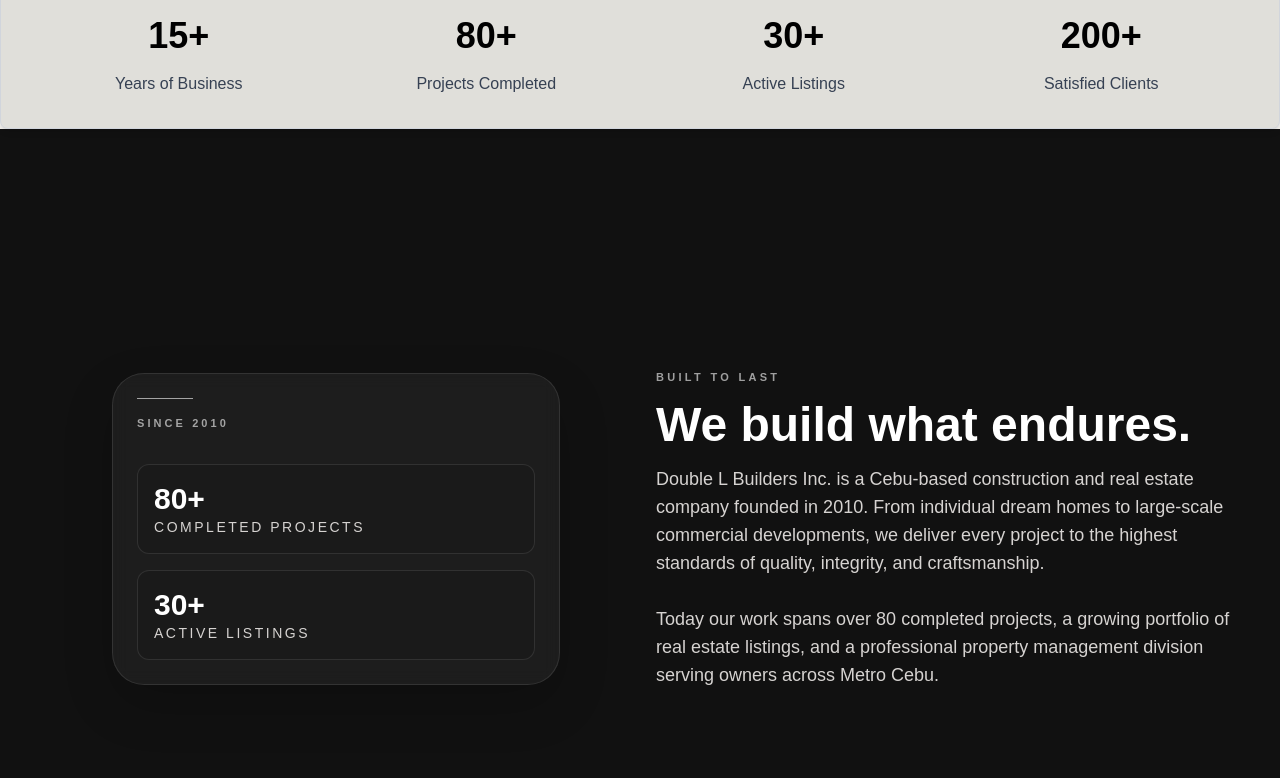
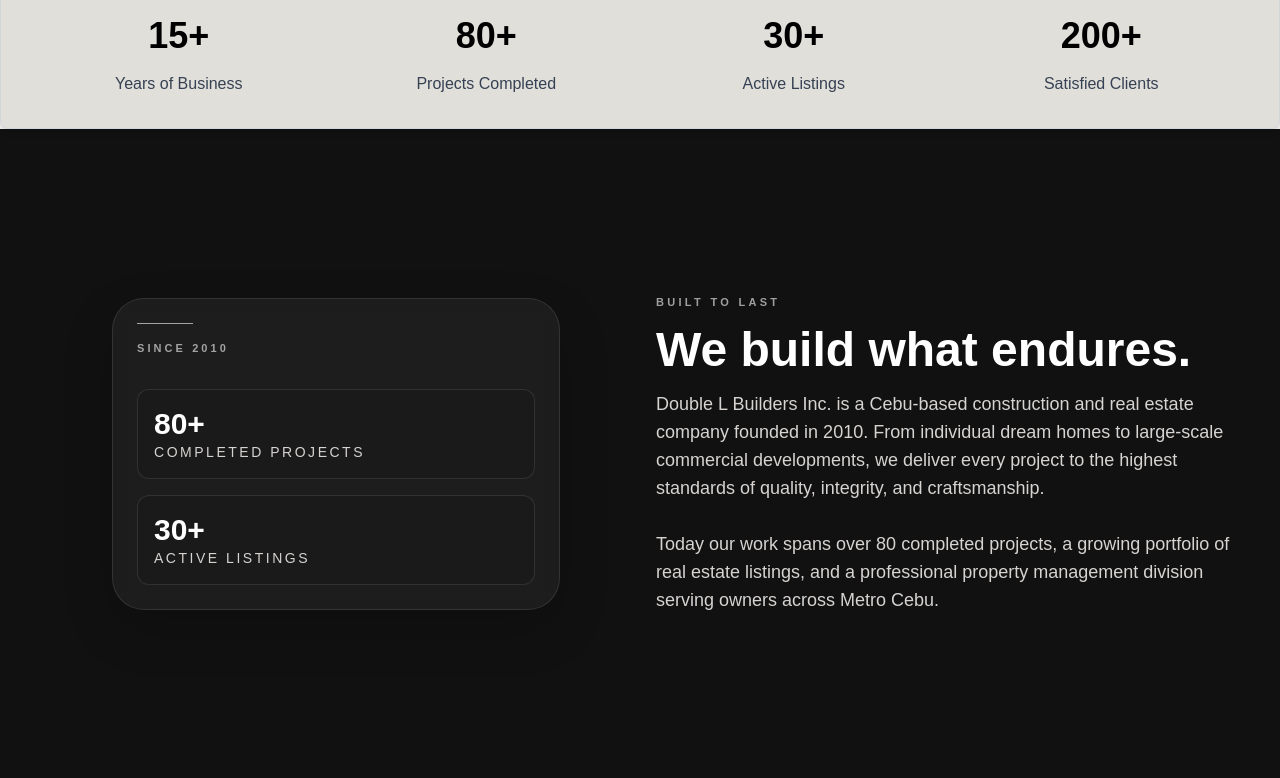
Before and after one commit to gohan12317/Double-L-Final, a Next.js app: page / in a window 1280 px wide. Shown: the part 880-1658 px from the top of the page. Built offline with nearby package versions, Linux system fonts and the light colour scheme; no server answers; the database is empty.

Commit message:
homepage

```diff
--- a/app/page.tsx
+++ b/app/page.tsx
@@ -68,7 +68,7 @@
         </div>
       </section>
 
-      <section className="grid min-h-screen grid-cols-1 gap-8 bg-[#111111] p-8 md:grid-cols-2 md:p-12">
+      <section className="grid min-h-[650px] grid-cols-1 gap-8 bg-[#111111] p-8 md:grid-cols-2 md:p-12">
         <div className="flex items-center justify-center">
           <div className="w-full max-w-md rounded-[2rem] border border-white/10 bg-white/5 p-6 shadow-[0_20px_50px_rgba(0,0,0,0.18)] backdrop-blur-sm">
             <div className="mb-4 h-px w-14 bg-white/60" />
```
